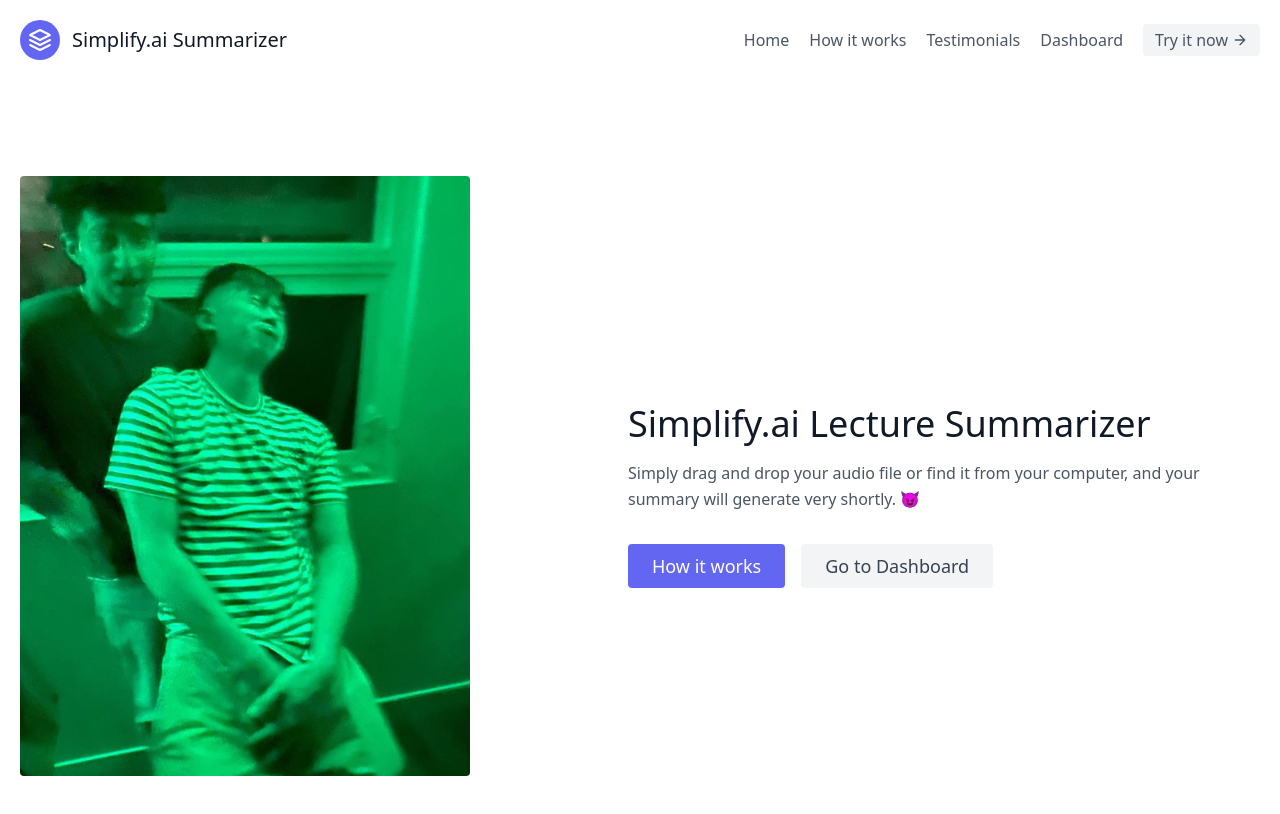
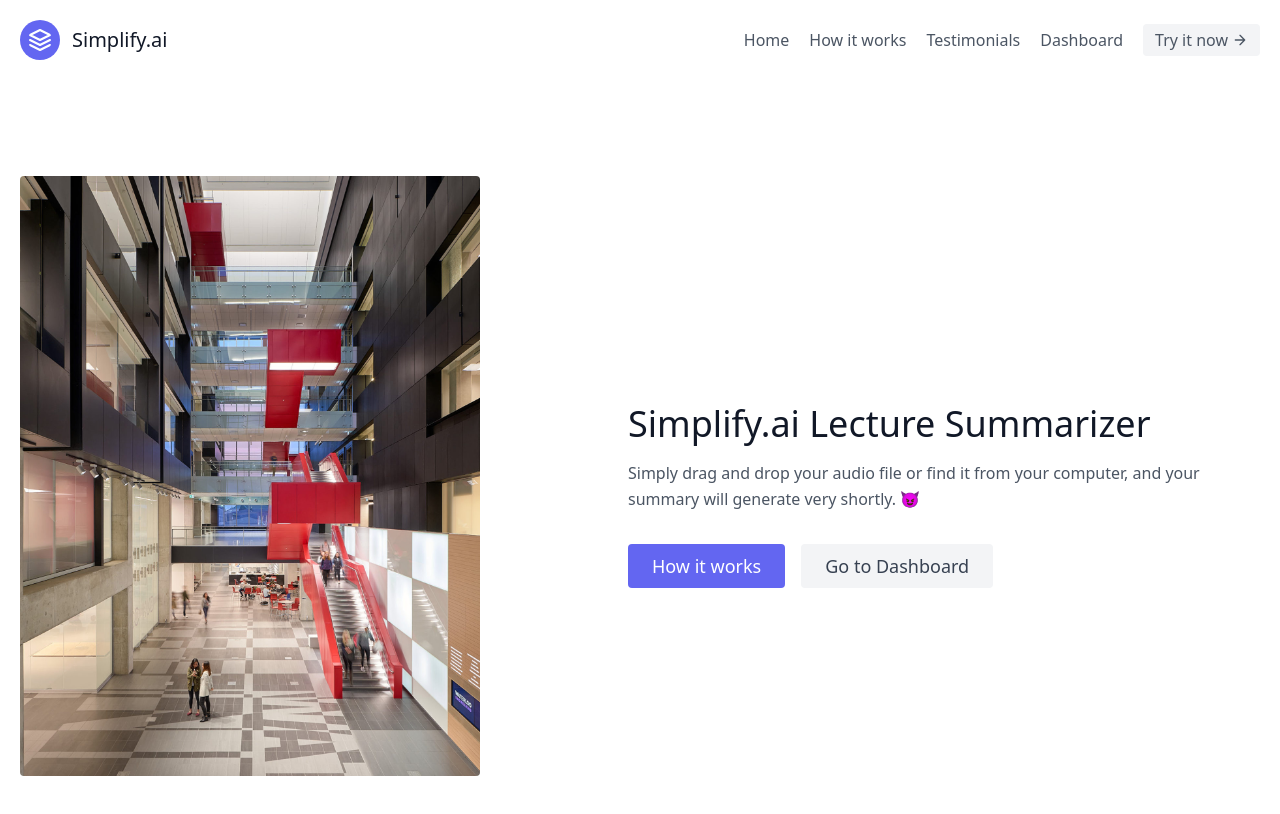
Before and after one commit to ernestwong1027/simplify.ai, a Next.js app in the folder frontend/: page / in a window 1280 px wide. Shown: the top 814 px of the page. Built offline with nearby package versions, Linux system fonts and the light colour scheme.

Commit message:
update image

```diff
--- a/frontend/components/Hero.js
+++ b/frontend/components/Hero.js
@@ -1,6 +1,5 @@
 import React from 'react';
 import Link from 'next/link';
-import FileUploader from './FileUploader';
 
 const Hero = () => {
   return (
@@ -10,7 +9,7 @@
           <img
             className="object-cover object-center rounded h-[600px]"
             alt="hero"
-            src="/ernestdeen.jpg"
+            src="/e7image.jpeg"
           />
         </div>
         <div className="lg:flex-grow md:w-1/2 lg:pl-24 md:pl-16 flex flex-col md:items-start md:text-left items-center text-center">
--- a/frontend/components/Navbar.js
+++ b/frontend/components/Navbar.js
@@ -18,7 +18,7 @@
           >
             <path d="M12 2L2 7l10 5 10-5-10-5zM2 17l10 5 10-5M2 12l10 5 10-5"></path>
           </svg>
-          <span className="ml-3 text-xl">Simplify.ai Summarizer</span>
+          <span className="ml-3 text-xl">Simplify.ai</span>
         </a>
         <nav className="md:ml-auto flex flex-wrap items-center text-base justify-center">
           <Link href="/">
```
Also changed, not shown: frontend/public/e7image.jpeg (added).
